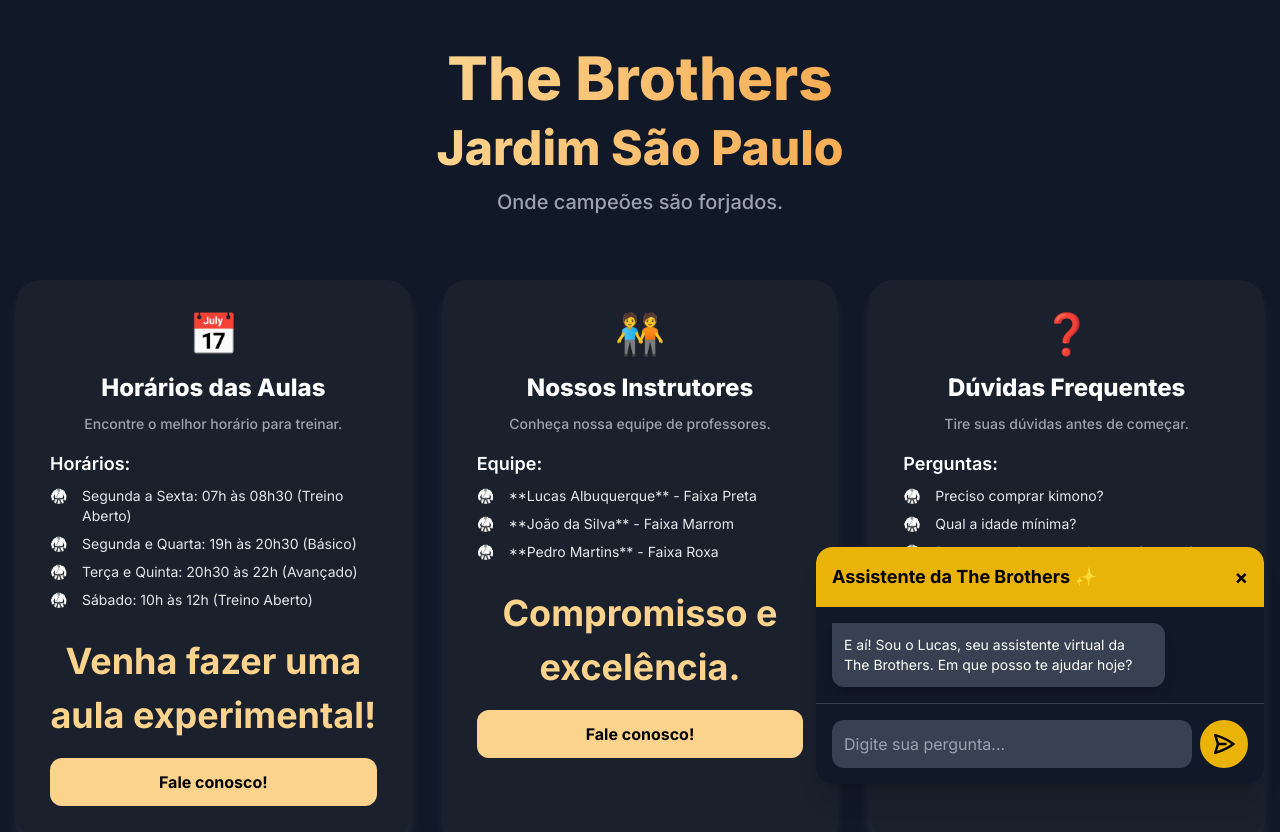
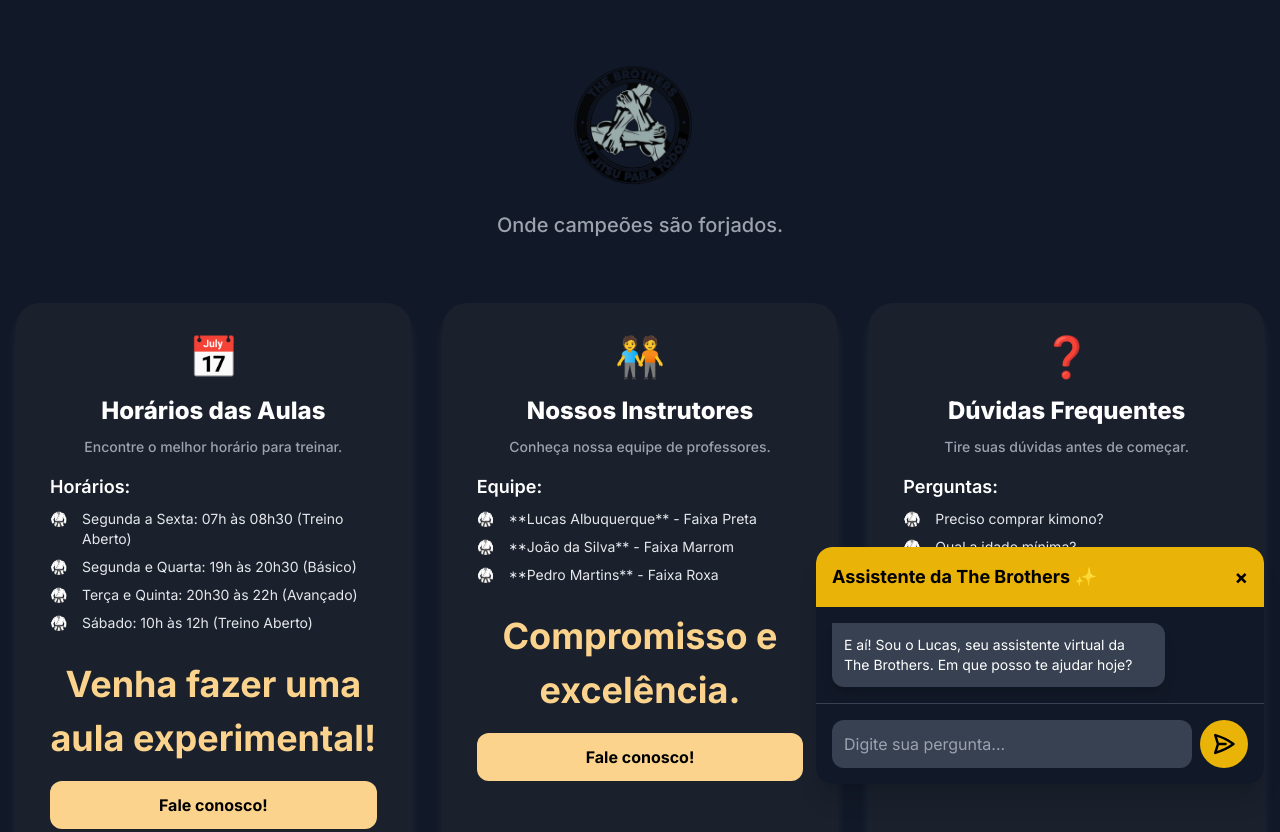
Before and after one commit to LucasALBUQUERQUE2024/The-Brothes-Sans-o, a plain HTML site: page index.html in a window 1280 px wide. Shown: the top 832 px of the page. Drawn offline with nearby package versions, Linux system fonts and the light colour scheme.

Commit message:
Update index.html

```diff
--- a/index.html
+++ b/index.html
@@ -101,11 +101,10 @@
             font-size: 1.5rem;
             cursor: pointer;
         }
-        .logo-text-gradient {
-            background-clip: text;
-            -webkit-background-clip: text;
-            color: transparent;
-            background-image: linear-gradient(to right, #fbd38d, #f6ad55); /* Gradiente amarelo */
+        .logo-img {
+            max-width: 250px;
+            height: auto;
+            margin: auto;
         }
     </style>
 </head>
@@ -114,17 +113,8 @@
     <div class="container mx-auto px-4 py-12">
 
         <header class="text-center mb-16">
-            <h1 class="text-4xl sm:text-6xl font-extrabold text-white leading-tight mb-4">
-                <span class="logo-text-gradient">
-                    The Brothers
-                </span>
-            </h1>
-            <h2 class="text-3xl sm:text-5xl font-extrabold text-white leading-tight mb-4">
-                <span class="logo-text-gradient">
-                    Jardim São Paulo
-                </span>
-            </h2>
-            <p class="text-lg sm:text-xl text-gray-400 font-medium">Onde campeões são forjados.</p>
+            <img src="image (55).png" alt="The Brothers Jiu Jitsu Para Todos" class="logo-img">
+            <p class="text-lg sm:text-xl text-gray-400 font-medium mt-4">Onde campeões são forjados.</p>
         </header>
 
         <div class="grid grid-cols-1 md:grid-cols-3 gap-8">
@@ -252,7 +242,6 @@
         const chatContainer = document.getElementById('chat-container');
         const closeChatBtn = document.getElementById('close-chat-btn');
         const API_URL = 'https://generativelanguage.googleapis.com/v1beta/models/gemini-2.5-flash-preview-05-20:generateContent?key=';
-        // A chave de API deve ser inserida aqui
         const apiKey = 'SUA_CHAVE_DE_API_GEMINI';
 
         let chatHistory = [{
```
